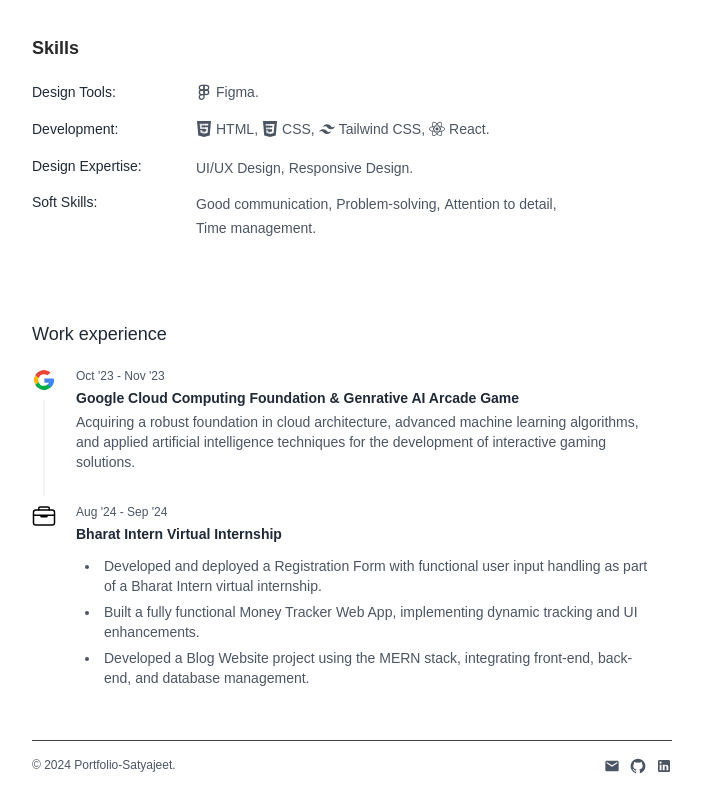
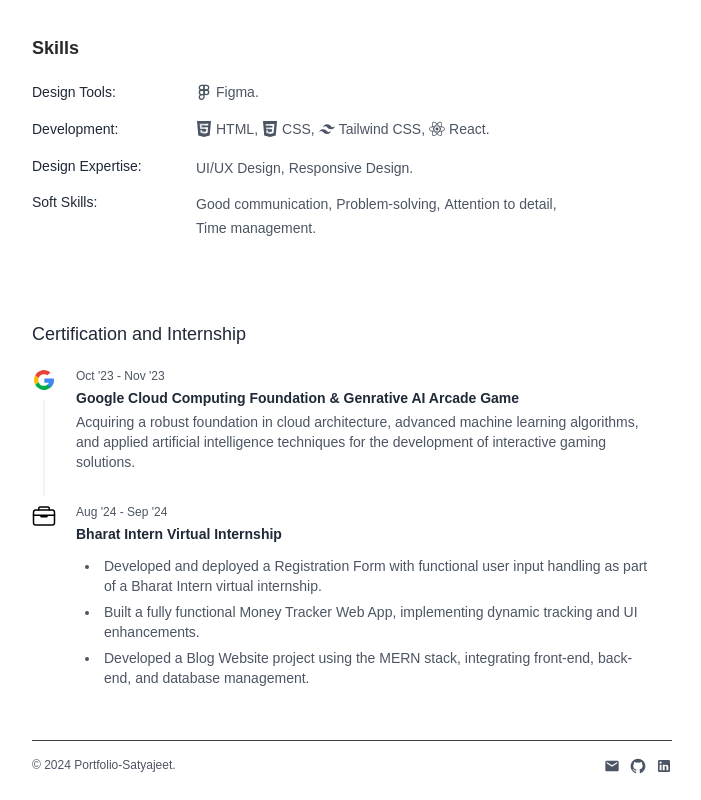
Before and after one commit to satyajeetsinghz/satyajeet-portfolio, a React (Vite) app: page / in a window 1280 px wide. Shown: the part 815-1615 px from the top of the page, without its empty margins (296-997 px from the left). Built offline with nearby package versions, Linux system fonts and the light colour scheme; a web font is replaced by a local one.

Commit message:
work title changes to certification

```diff
--- a/src/components/WorkExperience.jsx
+++ b/src/components/WorkExperience.jsx
@@ -5,7 +5,7 @@ const WorkExperience = () => {
         <div id="work" className="flex min-h-fit items-start justify-center mb-8 sm:mt-2">
             <div className='h-auto w-full bg-ed-300 mt-4 mb-4 mx-auto md:w-[40rem] bg-red-00'>
                 <h2 className="mb-5 mx-2 text-lg font-medium text-gray-800">
-                    Work experience
+                    Certification and Internship
                 </h2>
 
                 {/* <!-- Timeline --> */}
```
